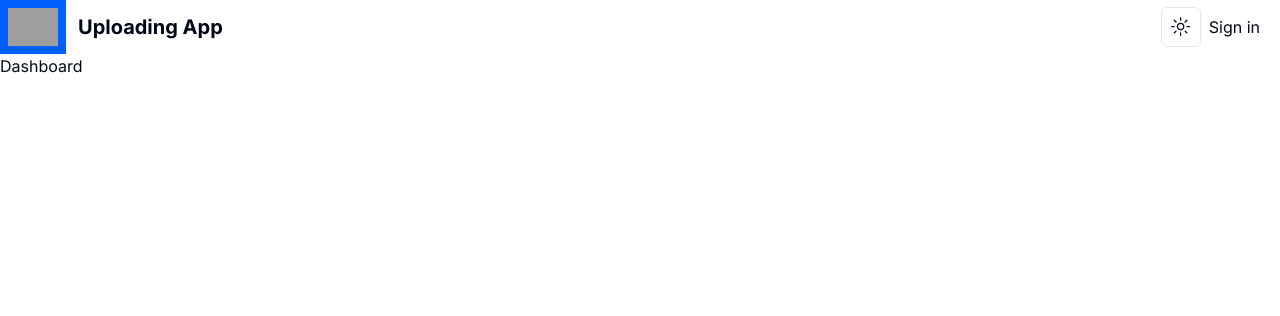
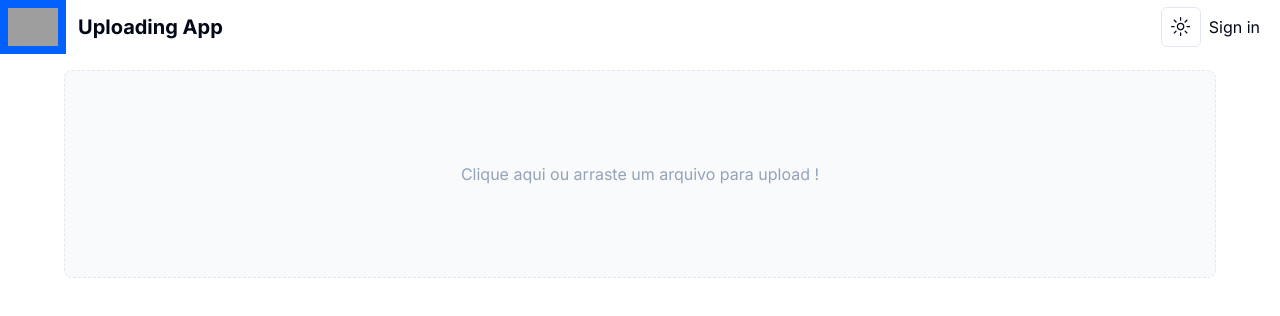
Before and after one commit to rafaapcode/uploadApp, a Next.js app: page /dashboard in a window 1280 px wide. Shown: the top 316 px of the page. Built offline with nearby package versions, Linux system fonts and the light colour scheme; no server answers; grey boxes are pictures that could not be loaded.

Commit message:
feat: creating the dropzone component

```diff
--- a/app/dashboard/page.tsx
+++ b/app/dashboard/page.tsx
@@ -1,3 +1,11 @@
+import DropZone from "@/components/Dropzone";
+import { auth } from "@clerk/nextjs";
+
 export default function Dashboard() {
-    return <div>Dashboard</div>
+    const { userId } = auth();
+    return (
+        <div>
+            <DropZone />
+        </div>
+    )
 }
--- /dev/null
+++ b/components/Dropzone.tsx
@@ -0,0 +1,60 @@
+"use client";
+import { cn } from '@/lib/utils';
+import { useUser } from '@clerk/nextjs';
+import { useState } from 'react';
+import DropzoneComponent from 'react-dropzone'
+
+export default function DropZone() {
+
+    const [loading, setLoading] = useState<boolean>(false);
+    const {isLoaded, isSignedIn, user} = useUser();
+
+    const uploadPost = async (selectedFile: File) => {
+        if(loading) return;
+        if(!user) return;
+
+        setLoading(true);
+
+
+
+        setLoading(false);
+    }
+
+    const onDrop = (acceptedFile: File[]) => {
+        acceptedFile.forEach((file) => {
+            const reader = new FileReader();
+
+            reader.onabort = () => console.log("Leitura do arquivo foi abortada !");
+            reader.onerror = () => console.log("Leitura do arquivo falhou !");
+            reader.onload = async () => {
+                await uploadPost(file);
+            };
+            reader.readAsArrayBuffer(file);
+        });
+    };
+    const maxSize = 20971520;
+    return (
+        <DropzoneComponent minSize={0} maxFiles={maxSize} onDrop={acceptedFiles => console.log(acceptedFiles)}>
+            {({ getRootProps, getInputProps, isDragActive, isDragReject, fileRejections }) => {
+            const isFileTooLarge = fileRejections.length > 0 && fileRejections[0].file.size > maxSize;
+
+            return (
+            <section className='mt-4'>
+                <div {...getRootProps()}  className={cn(
+                    "w-full max-w-[90%] mx-auto h-52 flex justify-center items-center p-5 border border-dashed rounded-lg text-center",
+                    isDragActive ? "bg-[#035FFE]/80 text-white animate-pulse" : "bg-slate-100/50 dark:bg-slate-800/80 text-slate-400"
+                )}>
+                    {!isDragActive && "Clique aqui ou arraste um arquivo para upload !"}
+                    {isDragActive && !isDragReject && "Arraste um arquivo para upload !"}
+                    {isDragReject && "Tipo de arquivo não aceito , tente outro tipo !"}
+                    {isFileTooLarge && (
+                        <div className='text-danger mt-2'>
+                            Arquivo muito grande.
+                        </div>
+                    )}
+                </div>
+            </section>
+            )}}
+        </DropzoneComponent>
+    )
+}
--- a/package.json
+++ b/package.json
@@ -20,6 +20,7 @@
     "next-themes": "^0.2.1",
     "react": "^18",
     "react-dom": "^18",
+    "react-dropzone": "^14.2.3",
     "tailwind-merge": "^2.2.1",
     "tailwindcss-animate": "^1.0.7"
   },
```
Also changed, not shown: 1 other file (tests, documents, lock files or other folders).
